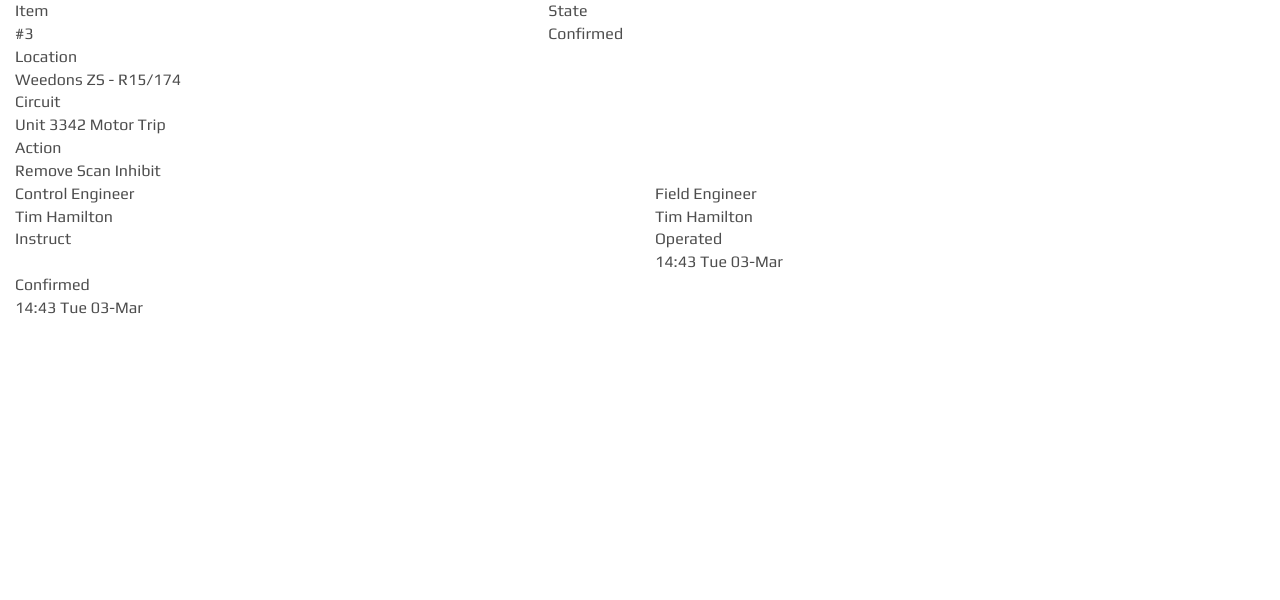
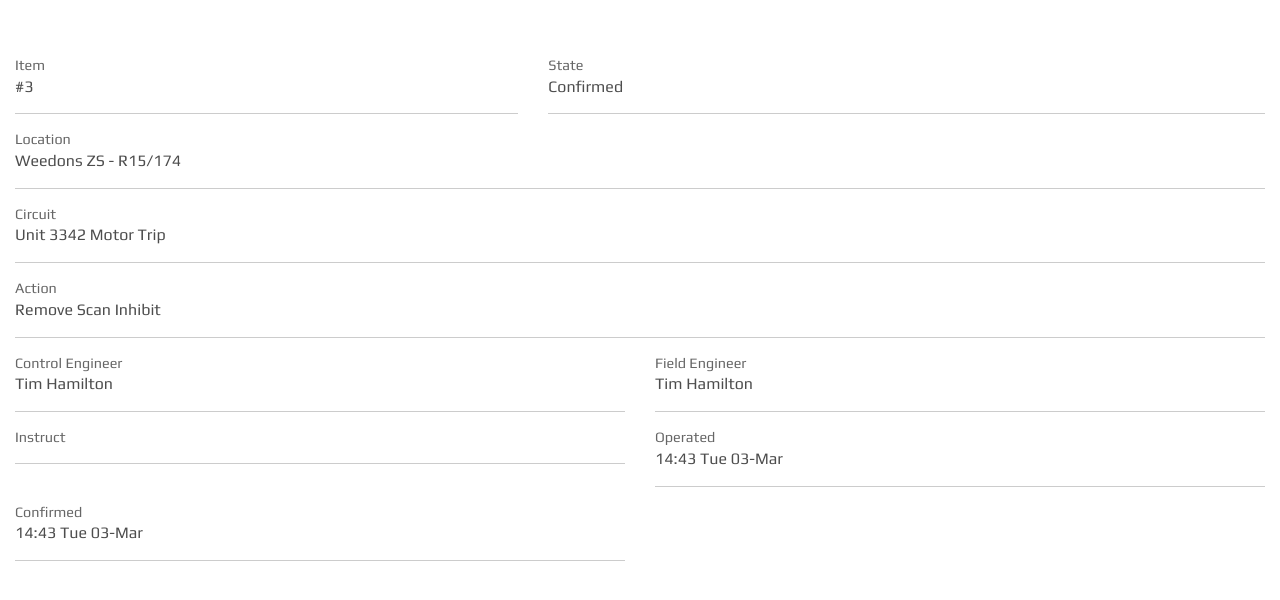
Before and after one commit to Synerty/peek-mobile-theme, a website: page examples/details_section.html in a window 1280 px wide. Drawn offline with nearby package versions, Linux system fonts and the light colour scheme; files that its build step writes are made by us from their sources.

Commit message:
changing naming convections in SCSS documetn and adding old styling back in

```diff
--- a/scss/layout.web/_details_data.scss
+++ b/scss/layout.web/_details_data.scss
@@ -1,14 +1,4 @@
-.peek-details-data{
-
-  >.container-fluid{
-    padding-top: $navigation_header_height + $general_padding;
-    padding-bottom: $navigation_header_height + $general_padding;
-
-    > .row{
-      margin-right: -15px;
-      margin-left: -15px;
-    }
-
-  }
-
+.peek-details-section{
+  padding-top: $navigation_header_height + $general_padding;
+  padding-bottom: $navigation_header_height + $general_padding;
 }
--- a/scss/style/_details_data.scss
+++ b/scss/style/_details_data.scss
@@ -1,14 +1,14 @@
-.peek-details-data{
+.peek-details-section{
 
-  >.container-fluid{
-    //padding-top: $navigation_header_height + $general_padding;
-    //padding-bottom: $navigation_header_height + $general_padding;
+  .title{
+    font-size: 0.9em;
+    color: darken($grey,40%);
+  }
 
-    > .row{
-      //margin-right: -15px;
-      //margin-left: -15px;
-    }
-
+  .value{
+    border-bottom: 1px solid $grey;
+    padding-bottom: $general_padding;
+    margin-bottom: $general_padding;
   }
 
 }
```
